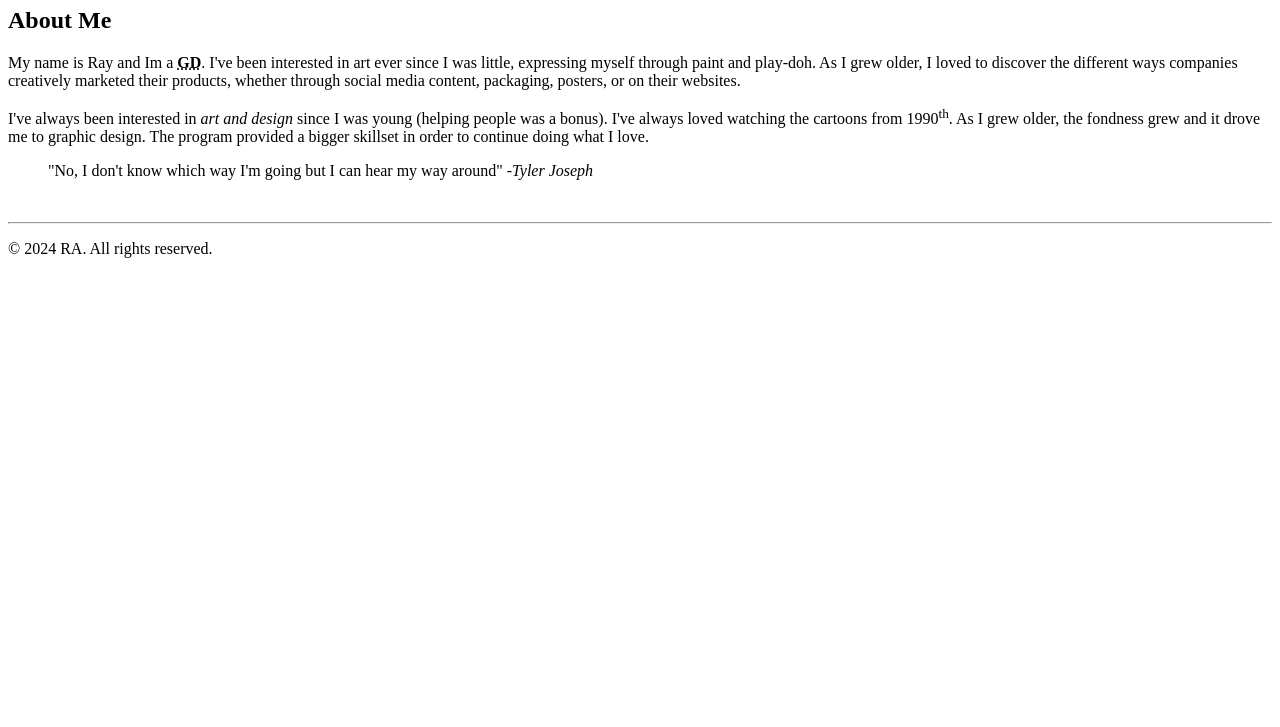
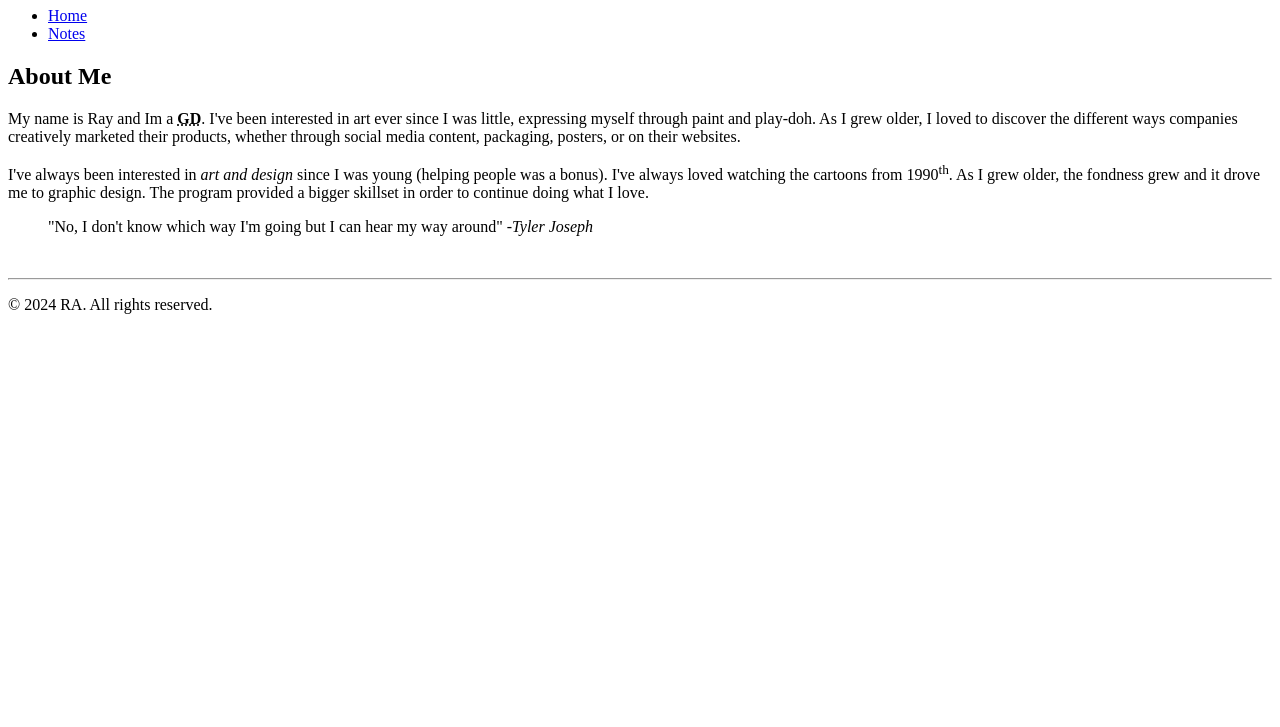
Before and after one commit to assa0097/assa0097.github.io, a plain HTML site: page html-assignment/index.html in a window 1280 px wide. Shown: the part 73-800 px from the top of the page. Drawn offline with Linux system fonts and the light colour scheme.

Commit message:
created new html page

```diff
--- a/html-assignment/index.html
+++ b/html-assignment/index.html
@@ -7,6 +7,14 @@
 </head>
 <body>
     <h1>Ray Assaad</h1>
+
+      <!-- Navigation -->
+      <nav>
+        <ul>
+            <li><a href="index.html">Home</a></li>
+            <li><a href="notes.html">Notes</a></li>
+        </ul>
+    </nav>
 
     <article>
         <h2>About Me</h2>
```
Also changed, not shown: html-assignment/notes.html (added, +11 -0 lines), 1 other file.
